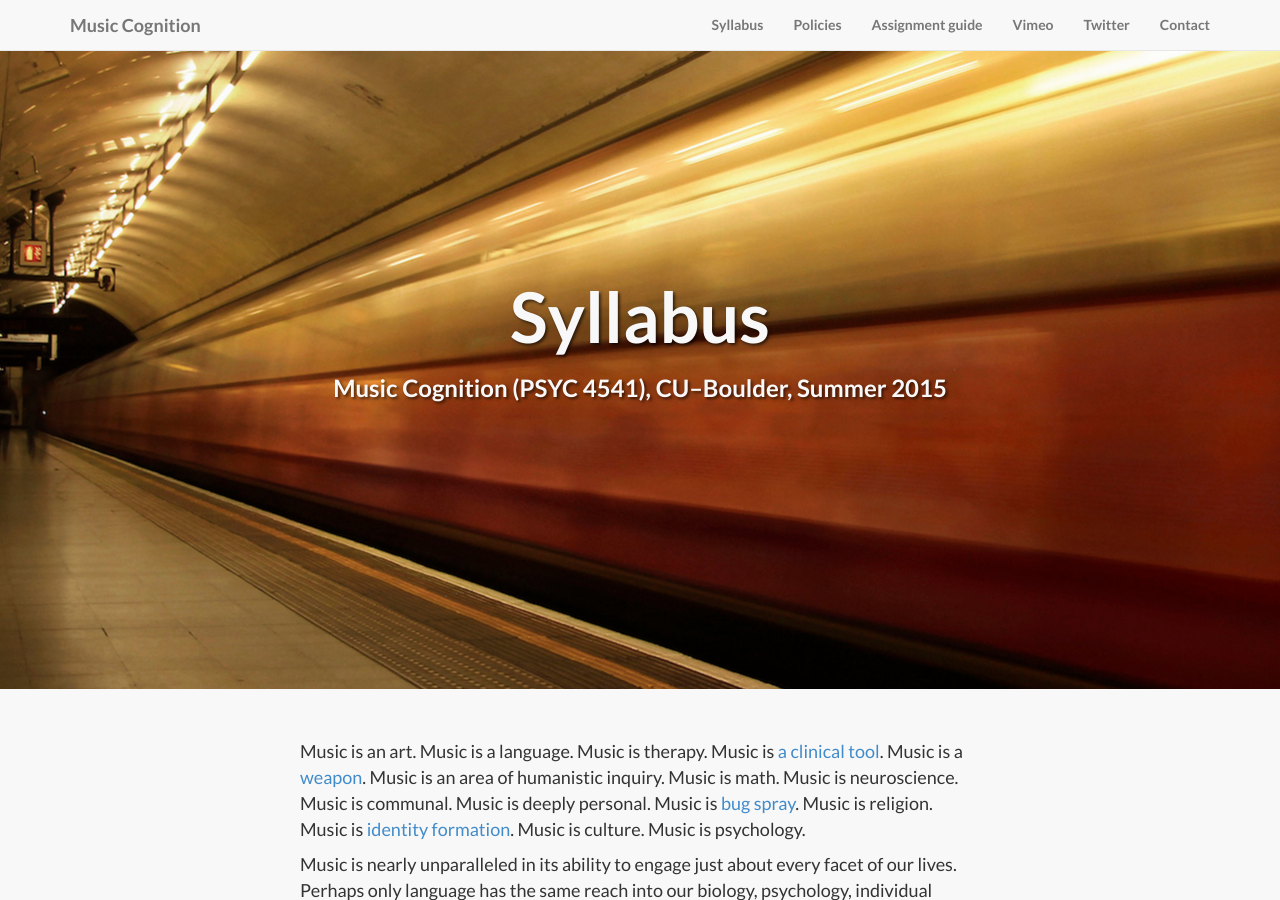
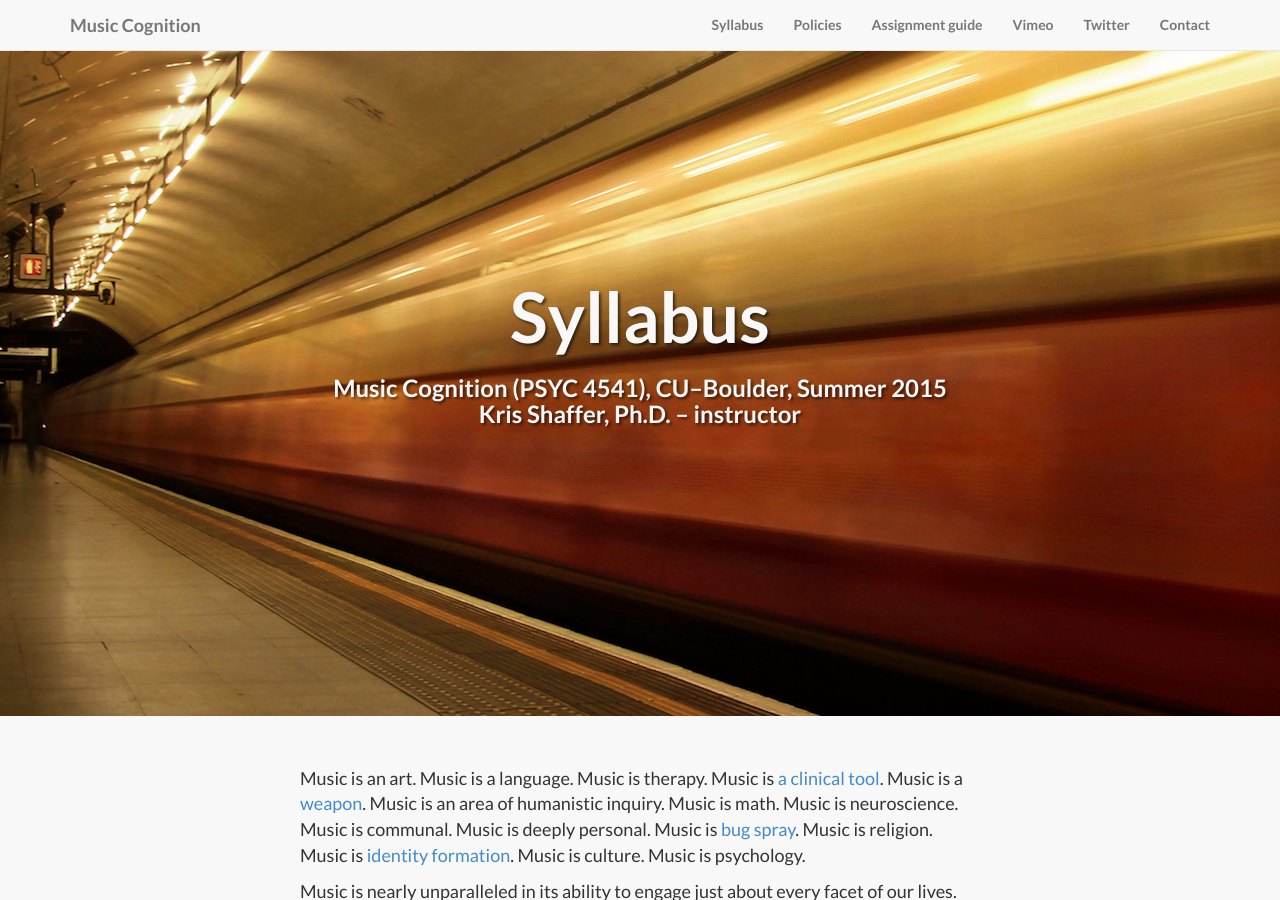
Before and after one commit to kshaffer/cognition, a Jekyll site: the page built from syllabus.md, in a window 1280 px wide and 900 px high. Built offline with Jekyll 4.4.1, drawn with Linux system fonts in a browser that asks for light colours; nearby versions of some CDN libraries; library files that are not in the unit come from our copies.

Commit message:
header carriage returns fixed

```diff
--- a/index.html
+++ b/index.html
@@ -1,6 +1,6 @@
 ---
 layout: default
 title: Music Cognition
-subTitle: "special topics in psychology (PSYC 4541), CU–Boulder, Summer 2015<br/>instructor&#58; Kris Shaffer"
+subTitle: "special topics in psychology (PSYC 4541)<br/>CU–Boulder, Summer 2015<br/>Kris Shaffer, Ph.D. – instructor"
 image: synapse.jpg
 ---
--- a/syllabus.md
+++ b/syllabus.md
@@ -1,7 +1,7 @@
 ---
 layout: page
 title: Syllabus
-subTitle: "Music Cognition (PSYC 4541), CU–Boulder, Summer 2015"
+subTitle: "Music Cognition (PSYC 4541), CU–Boulder, Summer 2015<br/>Kris Shaffer, Ph.D. – instructor"
 image: path.jpg
 ---
 
```
